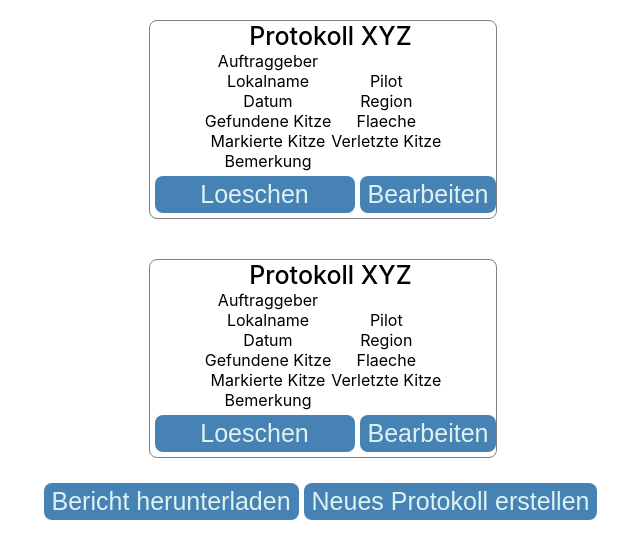
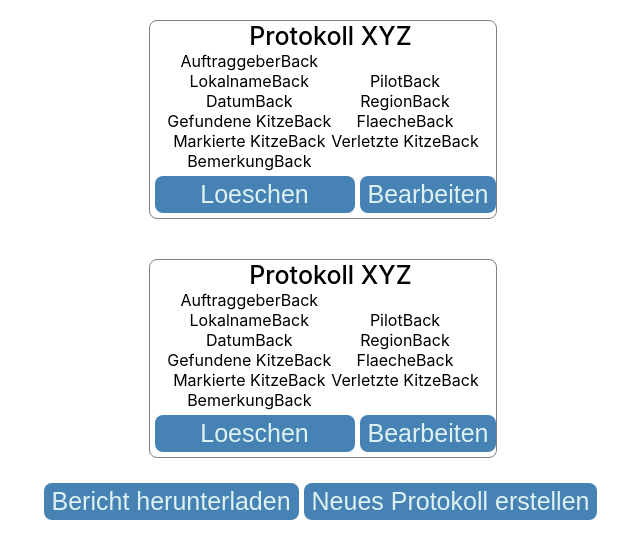
Before and after one commit to SilvanoMahir/RehkitzrettungWebapp, a React (Create React App) app in the folder WebApplikation/reactapp/: page / in a window 1280 px wide. Shown: the top 558 px of the page, without its empty margins (317-957 px from the left). Built offline with nearby package versions, Linux system fonts and the light colour scheme.

Commit message:
Display hard coded protocol entries

```diff
--- a/WebApplikation/reactapp/src/components/widgets/ProtocolBody.tsx
+++ b/WebApplikation/reactapp/src/components/widgets/ProtocolBody.tsx
@@ -1,22 +1,23 @@
 import styled from "styled-components"
+import ProtocolEntry from './ProtocolEntry'
 
 export default function ProtocolBody() {
 
     return (
         <RowContainer>
             <ColumnContainer>
-                <ProtocolEntry>Auftraggeber</ProtocolEntry>
-                <ProtocolEntry>Lokalname</ProtocolEntry>
-                <ProtocolEntry>Datum</ProtocolEntry>
-                <ProtocolEntry>Gefundene Kitze</ProtocolEntry>
-                <ProtocolEntry>Markierte Kitze</ProtocolEntry>
-                <ProtocolEntry>Bemerkung</ProtocolEntry>
+                <ProtocolEntry entry="Auftraggeber" value="Back" />
+                <ProtocolEntry entry="Lokalname" value="Back" />
+                <ProtocolEntry entry="Datum" value="Back" />
+                <ProtocolEntry entry="Gefundene Kitze" value="Back" />
+                <ProtocolEntry entry="Markierte Kitze" value="Back" />
+                <ProtocolEntry entry="Bemerkung" value="Back" />
             </ColumnContainer>
             <ColumnContainer>
-                <ProtocolEntry>Pilot</ProtocolEntry>
-                <ProtocolEntry>Region</ProtocolEntry>
-                <ProtocolEntry>Flaeche</ProtocolEntry>
-                <ProtocolEntry>Verletzte Kitze</ProtocolEntry>
+                <ProtocolEntry entry="Pilot" value="Back" />
+                <ProtocolEntry entry="Region" value="Back" />
+                <ProtocolEntry entry="Flaeche" value="Back" />
+                <ProtocolEntry entry="Verletzte Kitze" value="Back" />
             </ColumnContainer>
         </RowContainer>
     )
@@ -33,6 +34,3 @@ export const ColumnContainer = styled.div`
     flex-direction: column;
     align-items: center;
 `
-
-export const ProtocolEntry = styled.div`
-`
--- /dev/null
+++ b/WebApplikation/reactapp/src/components/widgets/ProtocolEntry.tsx
@@ -0,0 +1,22 @@
+import styled from "styled-components"
+
+interface Props {
+    entry: string
+    value: string
+}
+
+export default function ProtocolEntry({ entry, value }: Props) {
+
+    return (
+        <RowContainer>
+            <div>{entry}</div>
+            <div>{value}</div>
+        </RowContainer>
+    )
+}
+
+export const RowContainer = styled.div`
+    display: flex;
+    flex-direction: row;
+    align-items: center;
+`
```
